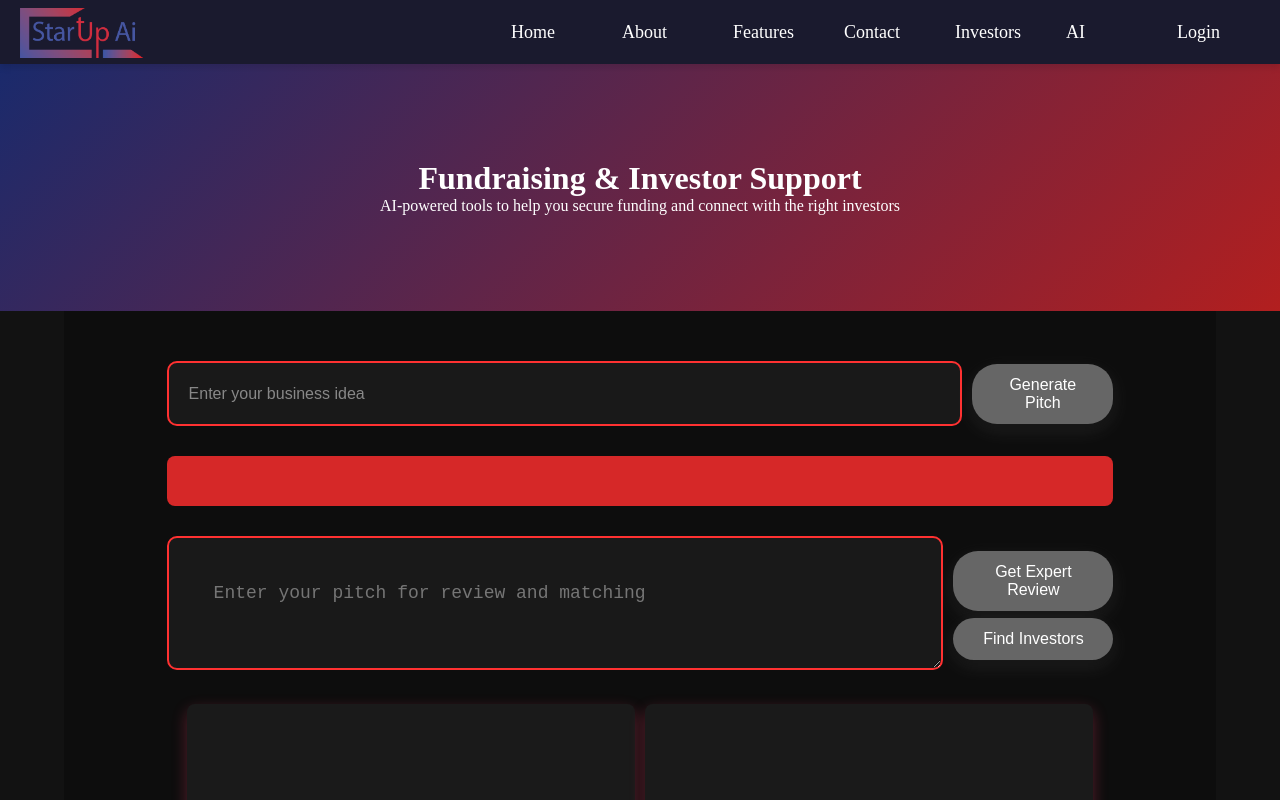
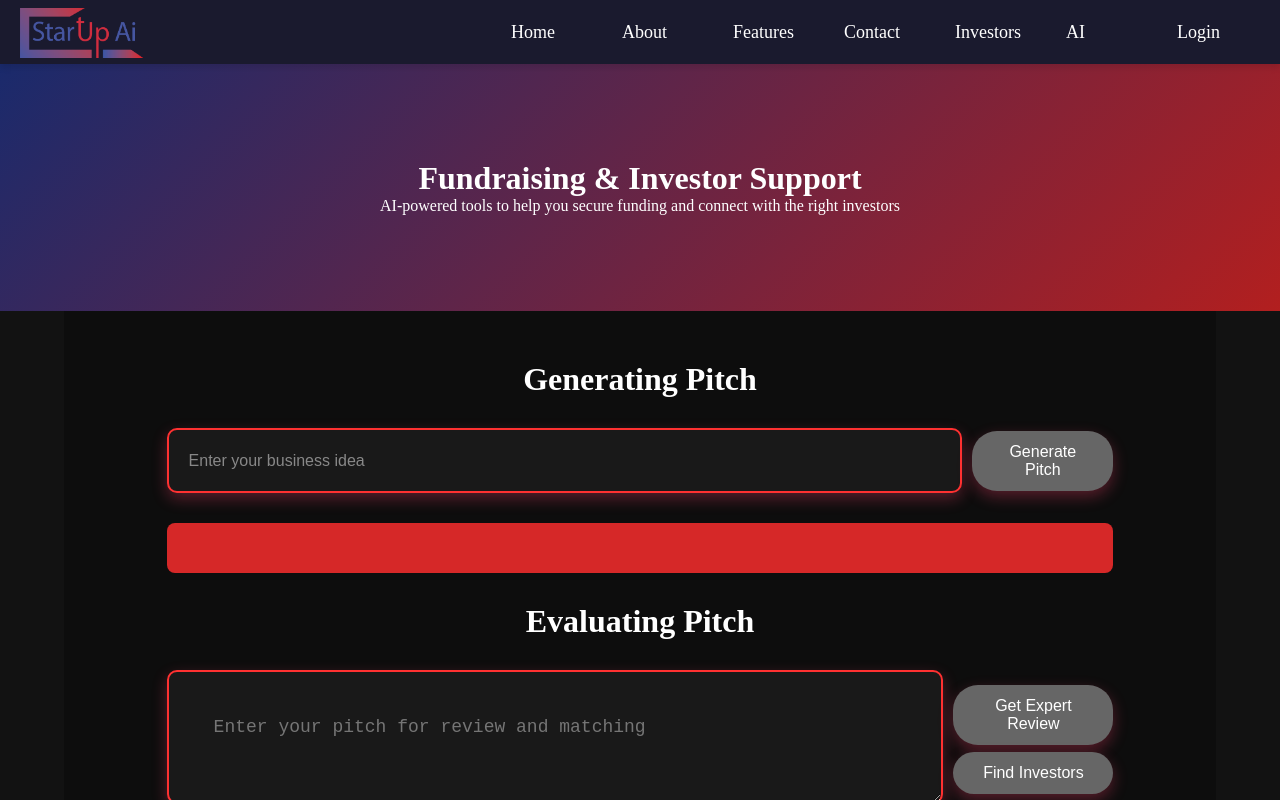
Before and after one commit to Mokshjain131/Pterodactyl, a React (Vite) app in the folder Frontend/: page /investors in a window 1280 px wide. Shown: the top 800 px of the page. Built offline with nearby package versions, Linux system fonts and the light colour scheme.

Commit message:
css changes

```diff
--- a/Frontend/src/components/InvestorInputSection.jsx
+++ b/Frontend/src/components/InvestorInputSection.jsx
@@ -115,6 +115,7 @@ function InvestorInputSection({ onPitchGenerated, onReviewReceived, onInvestorMa
 
   return (
     <div className="investor-input-container">
+      <h4 id="InvestorTitleText">Generating Pitch</h4>
       <div className="input-section">
         <input
           type="text"
@@ -134,6 +135,7 @@ function InvestorInputSection({ onPitchGenerated, onReviewReceived, onInvestorMa
       <div className="ai-pitch-section">
         {pitch && <p>{pitch}</p>}
       </div>
+      <h4 id="InvestorTitleText">Evaluating Pitch</h4>
       <div className="input-pitch-section">
         <div id="inputpitchtext">
         <textarea
--- a/Frontend/src/styles/investorInputSection.css
+++ b/Frontend/src/styles/investorInputSection.css
@@ -32,6 +32,7 @@
     border-radius: 10px;
     background-color: #191919;
     color: white;
+    box-shadow: 0 6px 15px rgba(255, 65, 108, 0.3);
   }
 
   .business-input, .pitch-input {
@@ -42,6 +43,7 @@
     border-radius: 10px;
     background-color: #191919;
     color: white;
+    box-shadow: 0 6px 15px rgba(255, 65, 108, 0.3);
   }
 
   .business-input::placeholder, .pitch-input::placeholder {
@@ -56,6 +58,12 @@
     text-align: left;
     background: #d62828;
     border-radius: 8px;
+  }
+
+  #InvestorTitleText{
+    text-align: center;
+    color: white;
+    font-size: 2rem;
   }
 
   .grid-section {
@@ -118,8 +126,7 @@
     cursor: pointer;
     transition: background-color 0.2s;
     width: 10rem;
-    box-shadow: 0px 4px 10px rgba(0, 0, 0, 0.3),
-    0px 6px 20px rgba(255, 255, 255, 0.1);
+    box-shadow: 0 6px 15px rgba(255, 65, 108, 0.3);
 }
 
 .action-buttons button:hover, .input-section button:hover {
```
